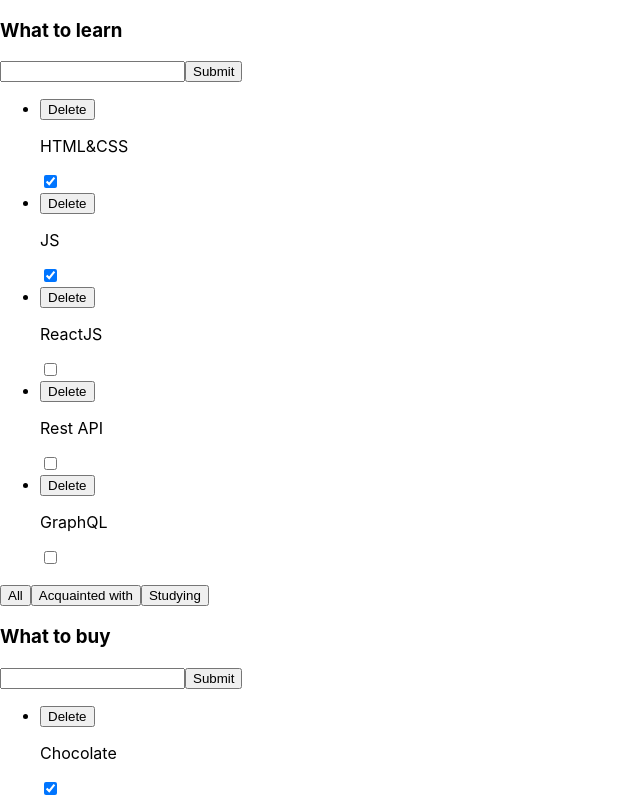
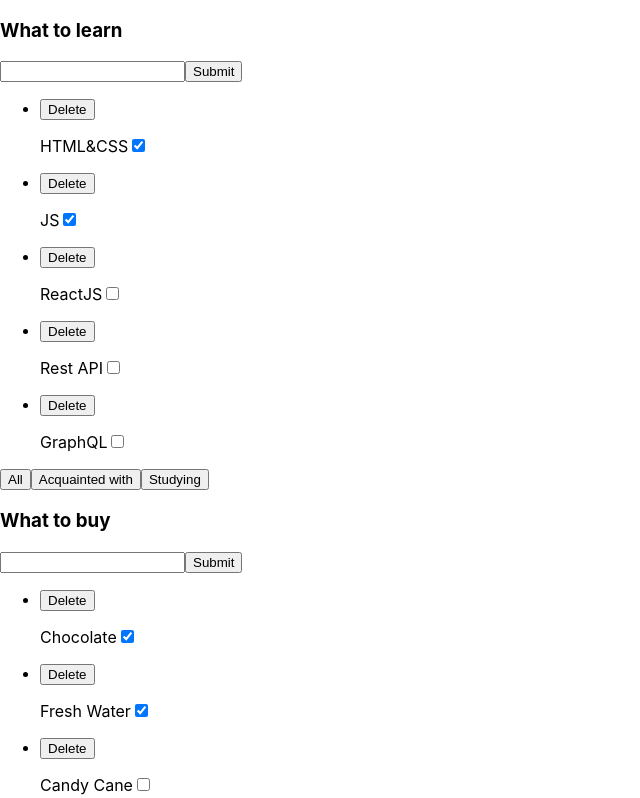
Before and after one commit to oxst45/todo-lists-react-redux, a React (Create React App) app: page / in a window 1280 px wide. Shown: the top 798 px of the page, without its empty margins (0-640 px from the left). Built offline with nearby package versions, Linux system fonts and the light colour scheme.

Commit message:
All titles of todo lists and of tasks are now editable.

```diff
--- a/src/6-todolist/App6.tsx
+++ b/src/6-todolist/App6.tsx
@@ -24,7 +24,7 @@
     let todolistID1 = v1();
     let todolistID2 = v1();
 
-    let [todolists, setTodolists] = useState<Array<TodoListType>>([
+    let [todoLists, setTodoLists] = useState<Array<TodoListType>>([
         {id: todolistID1, title: 'What to learn', filter: 'All'},
         {id: todolistID2, title: 'What to buy', filter: 'All'},
     ])
@@ -45,7 +45,16 @@
             {id: v1(), title: "Milk", isDone: false},
         ]
     });
-
+    const changeTaskTitle = (todoListID: string, id: string, title: string) => {
+        setTasks({
+            ...tasks,
+            [todoListID]: tasks[todoListID].map((t) => t.id === id ? {...t, tech: title} : t)
+        })
+    }
+    const changeTodolistTitle = (todoListID: string, title: string) => {
+        setTodoLists(todoLists.map((tl) => tl.id === todoListID ? {...tl, title} : tl
+        ))
+    }
     const deleteTask = (todolistID: string, id: string) => {
         setTasks({...tasks, [todolistID]: tasks[todolistID].filter((t) => t.id !== id)})
     }
@@ -80,7 +89,7 @@
     //     );
     // }
 
-    const todoListComponents = todolists.map((tl) => {
+    const todoListComponents = todoLists.map((tl) => {
         return (
             <div>
                 <ToDo
@@ -93,6 +102,8 @@
                     changeTaskStatus={changeTaskStatus}
                     deleteTask={deleteTask}
                     addTask={addTask}
+                    changeTaskTitle={changeTaskTitle}
+                    changeTodolistTitle={changeTodolistTitle}
                 />
             </div>
         );
--- /dev/null
+++ b/src/6-todolist/components/EditableTitle.tsx
@@ -0,0 +1,42 @@
+import React, {ChangeEvent, KeyboardEvent, useState} from 'react';
+
+type PropsType = {
+    title: string
+    editTitle: (title: string) => void
+}
+
+export function EditableTitle(props: PropsType) {
+
+    const [title, setTitle] = useState<string>(props.title)
+    const [editMode, setEditMode] = useState<boolean>(false)
+
+    const onChangeSetTitle = (e: ChangeEvent<HTMLInputElement>) => {
+        setTitle(e.currentTarget.value)
+    }
+
+    const onEditHandler = () => {
+        setEditMode(true)
+    }
+
+    const offEditMode = () => {
+        setEditMode(false)
+        props.editTitle(title);
+    }
+    const onEnterHandler = (e: KeyboardEvent<HTMLInputElement>) => {
+        if (e.key === 'Enter') {
+            offEditMode()
+        }
+    }
+
+    return (
+        editMode
+            ? <input type="text"
+                     autoFocus
+                     onBlur={offEditMode}
+                     onKeyDown={onEnterHandler}
+                     onChange={onChangeSetTitle}
+                     value={title}
+            />
+            : <span onDoubleClick={onEditHandler}>{title}</span>
+    );
+}
--- a/src/6-todolist/components/ToDo.tsx
+++ b/src/6-todolist/components/ToDo.tsx
@@ -1,6 +1,7 @@
 import React, {ChangeEvent, KeyboardEvent, useState} from 'react';
 import {FilterType, TasksType, TaskType} from '../App6';
 import styles from "./ToDo.module.css";
+import {EditableTitle} from "./EditableTitle";
 
 type PropsType = {
     tasks: TasksType
@@ -11,7 +12,11 @@
 
     filter: FilterType
 
-    changeTechnologiesList: (newFilter: FilterType) => void;
+    changeTechnologiesList: (newFilter: FilterType) => void
+
+    changeTaskTitle: (todoListID: string, id: string, title: string) => void
+
+    changeTodolistTitle: (todoListID: string, title: string) => void
 
     deleteTask: (todolistID: string, id: string) => void
 
@@ -44,10 +49,13 @@
         const onClickDeleteHandler = (id: string) => {
             props.deleteTask(props.todolistID, id);
         }
-        const checkedStylesChanger = t.isDone ? styles.checked : styles.unchecked;
+        // const checkedStylesChanger = t.isDone ? styles.checked : styles.unchecked;
         const onChangeHandler = (e: ChangeEvent<HTMLInputElement>) => {
 
             props.changeTaskStatus(props.todolistID, t.id, e.currentTarget.checked)
+        }
+        const editTaskTitle = (title: string) => {
+            props.changeTaskTitle(props.todolistID, t.id, title)
         }
 
         return (
@@ -59,13 +67,12 @@
                     Delete
                 </button>
                 <p>
-                    {t.title}
+                    <EditableTitle title={t.title}
+                                   editTitle={editTaskTitle}/>
+                    <input type="checkbox"
+                           checked={t.isDone}
+                           onChange={onChangeHandler}/>
                 </p>
-                <input type="checkbox"
-                       onChange={onChangeHandler}
-                       checked={t.isDone}
-                       className={checkedStylesChanger}
-                />
 
             </li>
         )
@@ -86,9 +93,14 @@
             onClickSubmitHandler()
         }
     }
+    const editTodolistTitle = (title: string) => {
+        props.changeTodolistTitle(props.todolistID, title)
+    }
     return (
         <div>
-            <h3>{props.title}</h3>
+            <h3>
+                <EditableTitle title={props.title} editTitle={editTodolistTitle}/>
+            </h3>
             <div>
                 <input type="text"
                        value={inputValue}
```
